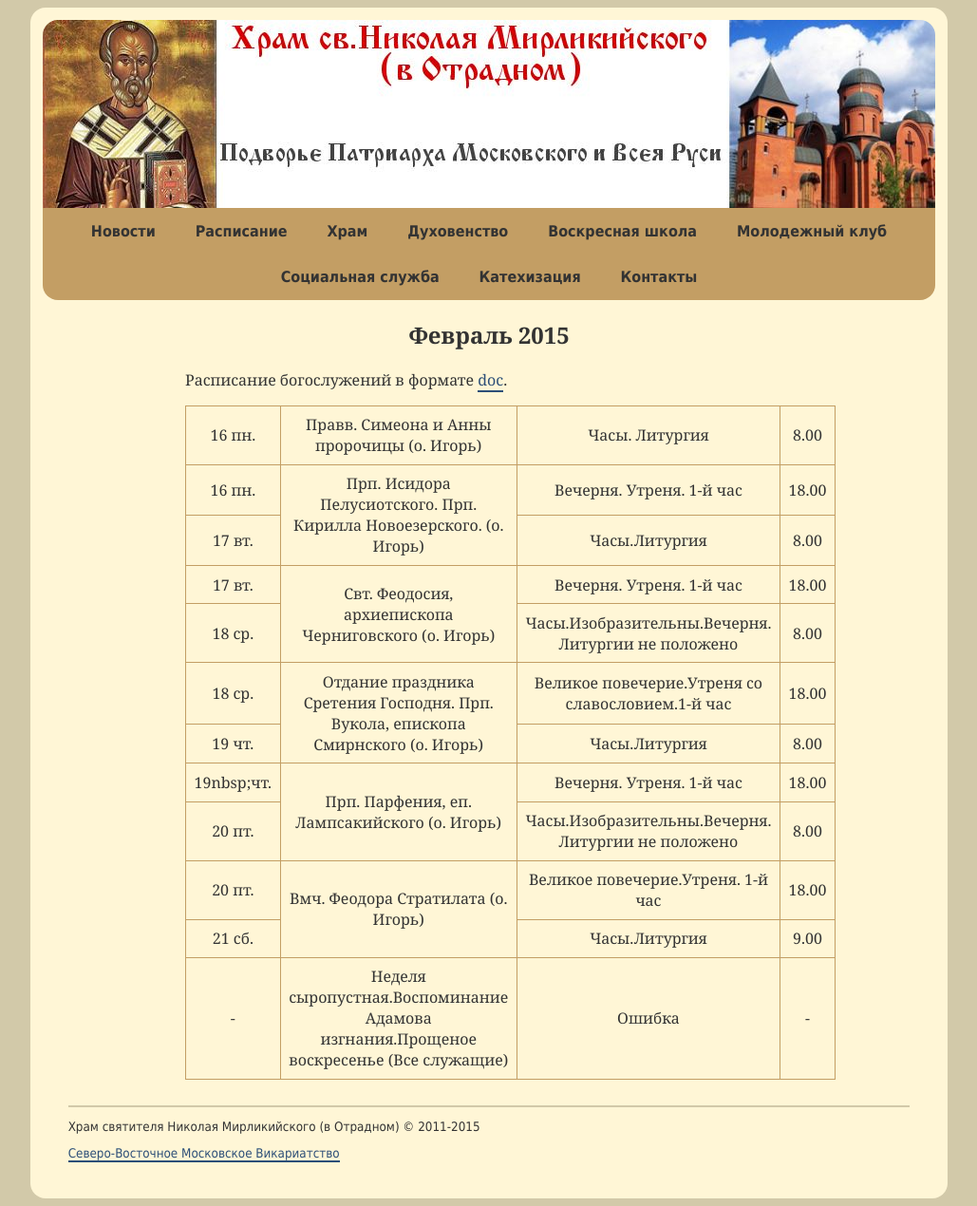
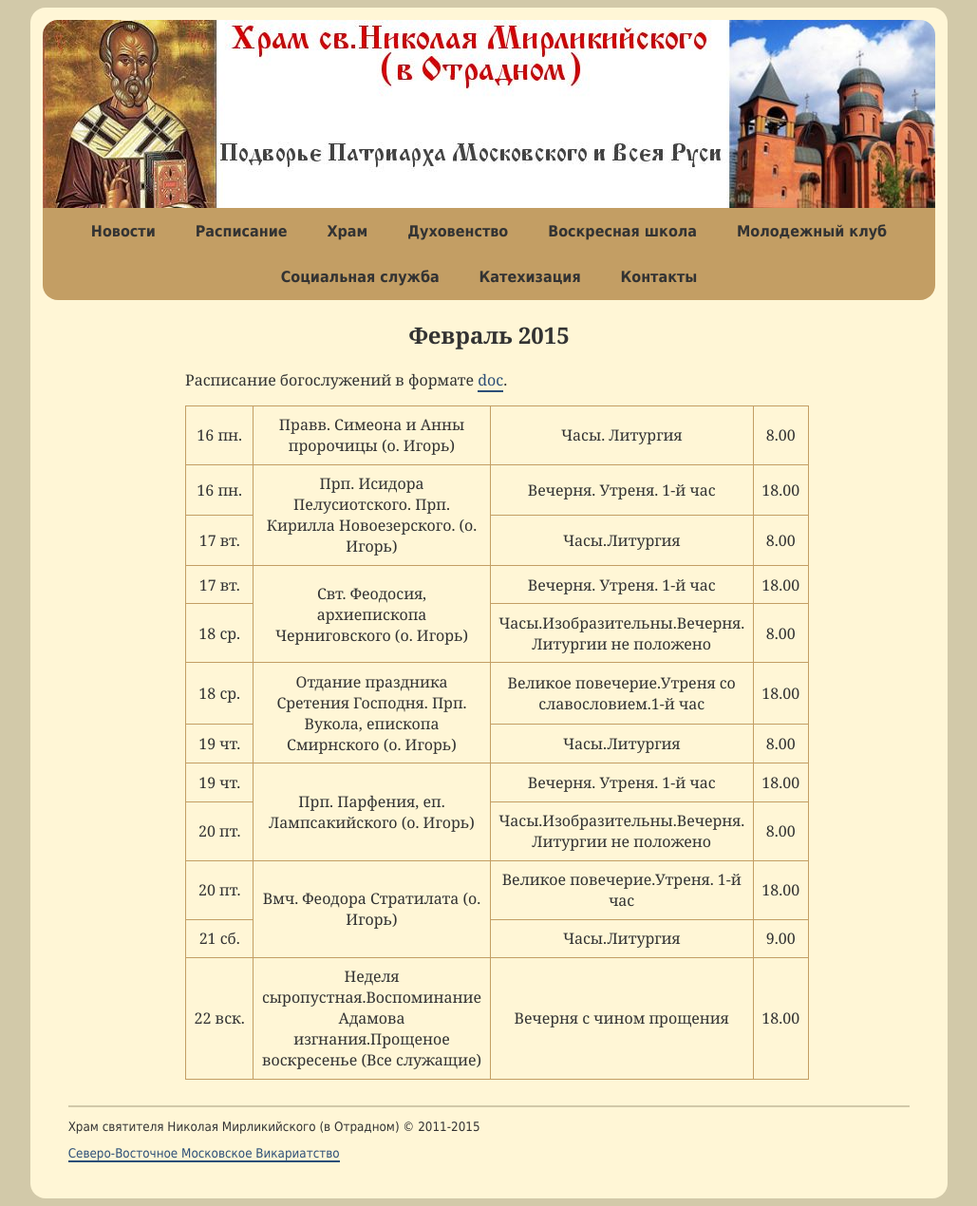
Before and after one commit to hramotradnoe/hramotradnoe.github.io, a Jekyll site: the page built from schedule/index.html, in a window 1280 px wide. Shown: the whole page at 95% size, without its empty margins (125-1154 px from the left). Built offline with Jekyll 4.4.1, drawn with Linux system fonts in a browser that asks for light colours.

Commit message:
подправлено расписание

```diff
--- a/_data/schedule.yml
+++ b/_data/schedule.yml
@@ -34,7 +34,7 @@ timetable:
         title : Часы.Литургия
   - description : "Прп. Парфения, еп. Лампсакийского (о. Игорь)"
     services    :
-      - day   : 19nbsp;чт.
+      - day   : 19&nbsp;чт.
         time  : '18.00'
         title : Вечерня. Утреня. 1-й час
       - day   : 20&nbsp;пт.
@@ -59,6 +59,8 @@ timetable:
       - day   : 22&nbsp;вск.
         time  : '9.30'
         title : Часы. Литургия
+      - description : "Неделя сыропустная.Воспоминание Адамова изгнания.Прощеное воскресенье (Все служащие)"
+    services    :
       - day   : 22&nbsp;вск.
         time  : '18.00'
         title : Вечерня с чином прощения
```
